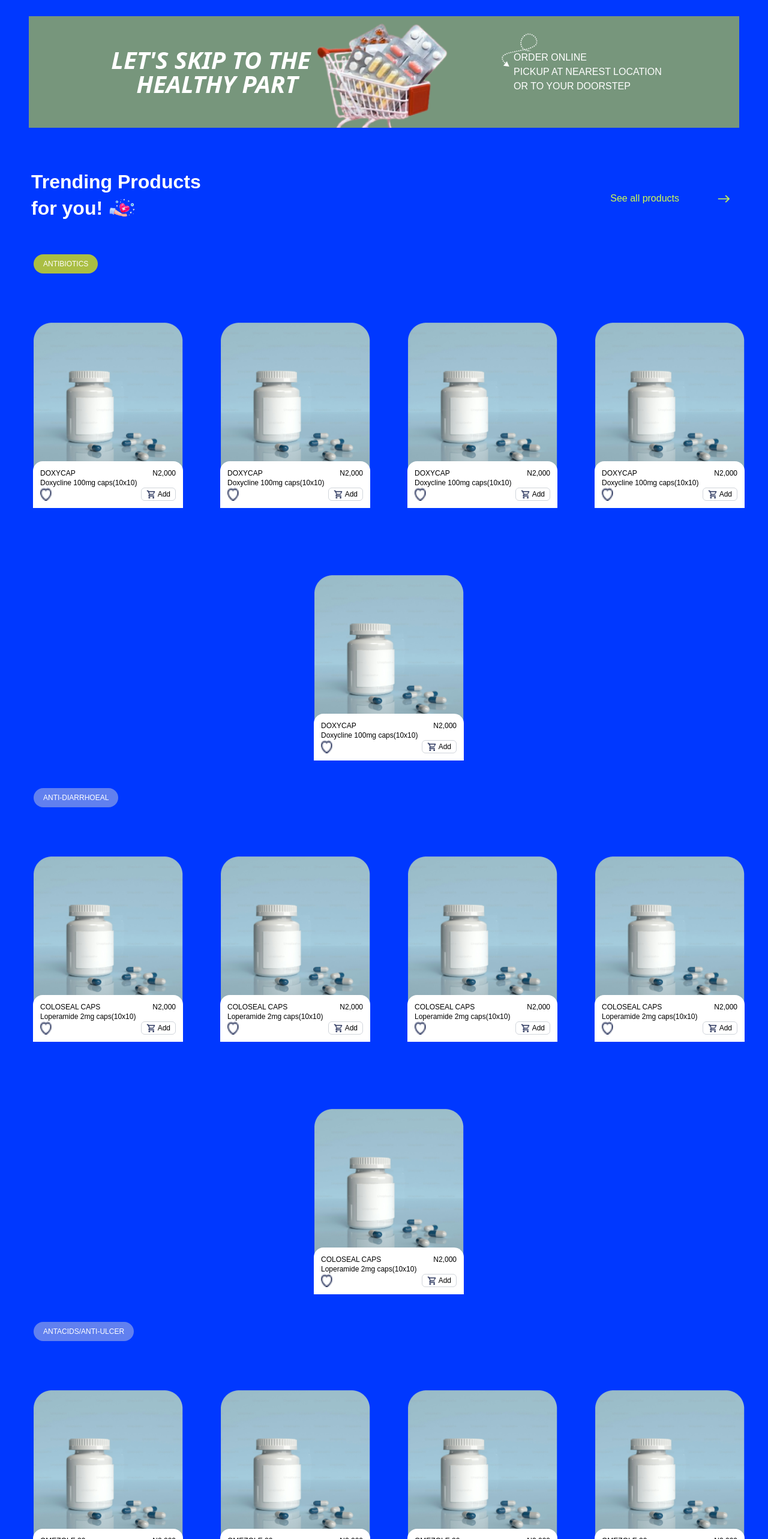
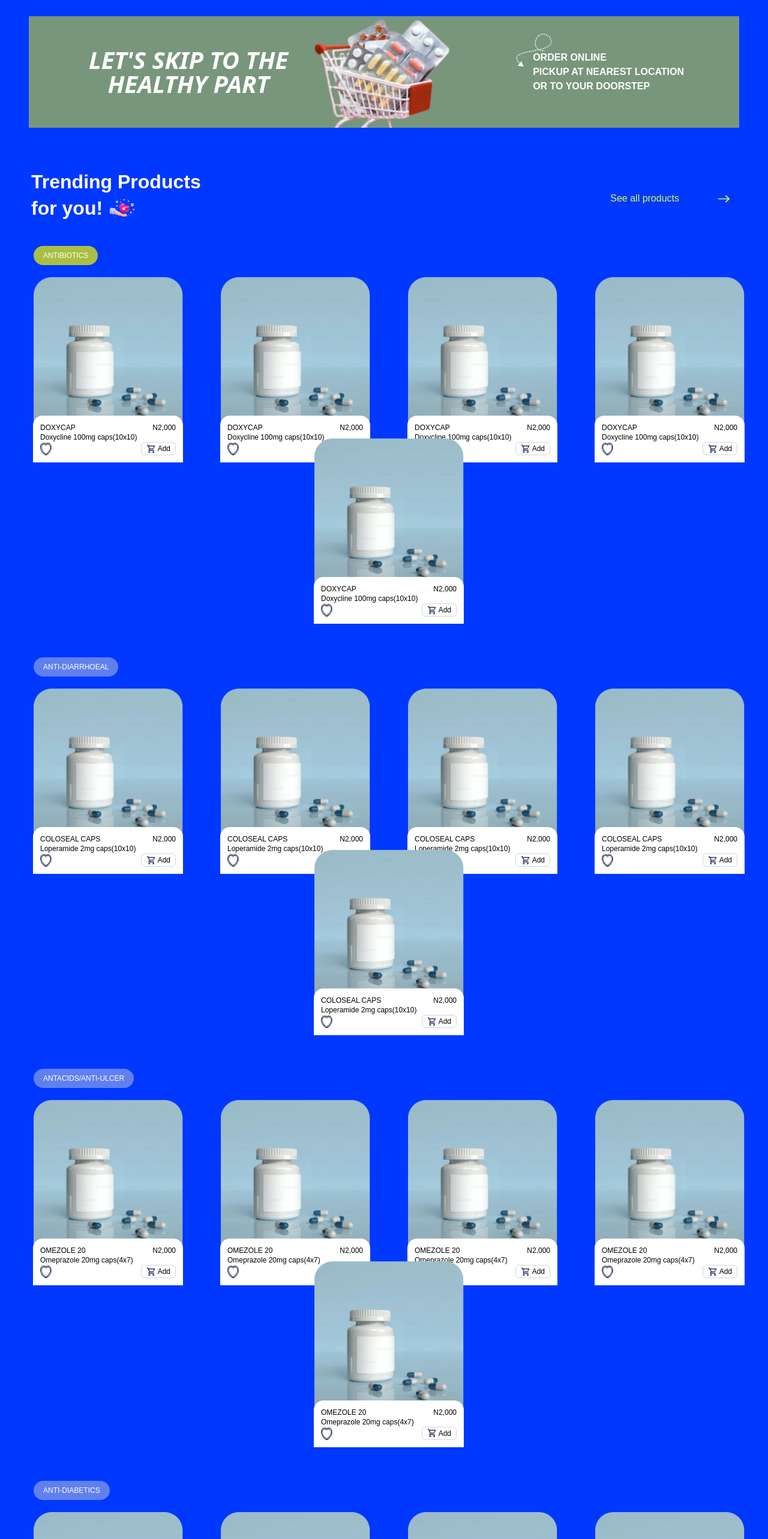
Before and after one commit to KalyptoMed/MedByKalyptoFrontend, a Next.js app: page /productlisting in a window 1280 px wide. Shown: the part 220-2786 px from the top of the page at 60% size. Built offline with nearby package versions, Linux system fonts and the light colour scheme.

Commit message:
update work

```diff
--- a/src/app/productlisting/page.tsx
+++ b/src/app/productlisting/page.tsx
@@ -7,7 +7,7 @@ export default function page() {
       <div className="grid">
         {/* logo */}
         <div className="flex bg-white m-6 pt-4 py-1 rounded-lg">
-          <div className="text-5xl ml-8">
+          <div className="text-5xl ml-6">
             <Image
               src="/assets/images/logo_no bg 1.png"
               alt="logo"
@@ -79,23 +79,22 @@ export default function page() {
             height={30}
           />
           <div className="absolute inset-0 flex flex-row items-center justify-around">
-            <div className="text-white font-sans ml-2 pr-20 align-center flex">
-              <h1 className="text-[40px] leading-[40px] font-semibold italic text-center">
-                LET&apos;S SKIP TO THE
-                <br />
-                &nbsp; HEALTHY PART
-              </h1>
+            <div className="text-white font-sans ml-2 pr-56 align-center flex">
+              <div className="text-[40px] leading-[40px] font-semibold italic text-center">
+                <h1>LET&apos;S SKIP TO THE</h1>
+                <h1>HEALTHY PART</h1>
+              </div>
             </div>
             <div className="absolute bottom-0 left-1/2 transform -translate-x-1/2">
               <Image
                 src="/assets/Images/shopping.png"
                 alt="shopping"
-                width={250}
+                width={260}
                 height={300}
               />
             </div>
             <div className="text-white flex flex-col justify-end items-center relative">
-              <div>
+              <div className="font-semibold">
                 <h4>ORDER ONLINE</h4>
                 <h4>PICKUP AT NEAREST LOCATION</h4>
                 <h4>OR TO YOUR DOORSTEP</h4>
@@ -106,26 +105,8 @@ export default function page() {
                  alt="Vector 5"
                  width={60}
                  height={20}
-                 className="absolute top-0 left-10 transform -translate-x-full -translate-y-1/2"
+                 className="absolute top-0 left-8 transform -translate-x-full -translate-y-1/2"
                />
-
-              {/* <p className="text-[20px] leading-[18px] font-semibold mt-4 relative">
-              <span className="relative">
-               <Image
-                 src="/assets/Images/Vector 5 (1).png"
-                 alt="Vector 5"
-                 width={60}
-                 height={20}
-                 className="absolute top-0 left-0 transform -translate-x-full -translate-y-1/2"
-               />
-                ORDER ONLINE&nbsp;&nbsp;&nbsp; &nbsp; &nbsp; &nbsp; &nbsp;
-                &nbsp; &nbsp; &nbsp; &nbsp; &nbsp; &nbsp; &nbsp; &nbsp; &nbsp;
-                <br /> PICKUP AT NEAREST LOCATION
-                <br />
-                OR TO YOUR DOORSTEP &nbsp; &nbsp; &nbsp; &nbsp; &nbsp;
-                &nbsp;&nbsp;
-              </span>
-              </p> */}
             </div>
           </div>
         </div>
@@ -166,15 +147,15 @@ export default function page() {
       <div className="ml-2 mr-2">
         <div className="ml-2">
         <div className="h-12 w-auto ml-10 flex items-center font-light">
-          <p className="mt-7 text-center text-xs text-[#fff] bg-[#AABE43] px-4 py-2 rounded-full whitespace-nowrap">
+          <p className="text-center text-xs text-[#fff] bg-[#AABE43] px-4 py-2 rounded-full whitespace-nowrap">
             ANTIBIOTICS
           </p>
         </div>
 
-        <div className="flex flex-wrap justify-around ml-2">
+        <div className="flex flex-wrap justify-around ml-2 mt-1">
         {[...Array(5)].map((_, index) => (
-        <div key={index} className="relative my-20">
-        <div className="mt-2 flex flex-col">
+        <div key={index} className="relative my-2">
+        <div className="flex flex-col">
         <Image
                 src="/assets/Images/Drug.png"
                 alt="Drug"
@@ -196,7 +177,7 @@ export default function page() {
                 alt='rate'
                 width={20}
                 height={4}
-                className="font-thin"
+                // className="font-thin"
               />
 
               <button className="flex flex-row items-center border border-gray-300 rounded-md px-2 py-0.5">
@@ -215,17 +196,17 @@ export default function page() {
            </div>
            </div>
 
-           <div className="ml-2">
-           <div className="h-12 w-auto ml-10 flex items-center">
-          <p className="mt-7 text-center text-xs text-[#fff] bg-[#6180EF] px-4 py-2 rounded-full whitespace-nowrap">
+           <div className="ml-2 mt-14">
+           <div className="h-32 w-auto ml-10 flex items-center font-light -mb-10">
+          <p className="text-center text-xs text-[#fff] bg-[#6180EF] px-4 py-2 rounded-full whitespace-nowrap">
             ANTI-DIARRHOEAL
           </p>
         </div>
 
-        <div className="flex flex-wrap justify-around ml-2">
+        <div className="flex flex-wrap justify-around ml-2 mt-1">
         {[...Array(5)].map((_, index) => (
-        <div key={index} className="relative my-20">
-        <div className="mt-2 flex flex-col">
+        <div key={index} className="relative my-2">
+        <div className="flex flex-col">
         <Image
                 src="/assets/Images/Drug.png"
                 alt="Drug"
@@ -235,12 +216,11 @@ export default function page() {
            </div>
            <div className="absolute bg-white bottom-[-56px] w-[250px] p-3 rounded-t-2xl">
             <div className="flex flex-row justify-between">
-            <p className="text-left text-xs">
+            <h5 className="text-left text-xs sm:text-xs w-6/10">
             COLOSEAL CAPS
-            <br />
-            Loperamide 2mg caps(10x10)
-            </p>
-            <p className="text-right text-xs">N2,000</p>
+            <span className="block">Loperamide 2mg caps(10x10)</span>
+            </h5>
+            <p className="text-right text-xs w-4/10">N2,000</p>
            </div>
            <div className="flex flex-row justify-between">
               <Image
@@ -266,17 +246,17 @@ export default function page() {
            </div>
            </div>
 
-           <div className="ml-2">
-           <div className="h-12 w-auto ml-10 flex items-center">
-          <p className="mt-7 text-center text-xs text-[#fff] bg-[#6180EF] px-4 py-2 rounded-full whitespace-nowrap">
+           <div className="ml-2 mt-14">
+           <div className="h-32 w-auto ml-10 flex items-center font-light -mb-10 ">
+          <p className="text-center text-xs text-[#fff] bg-[#6180EF] px-4 py-2 rounded-full whitespace-nowrap">
             ANTACIDS/ANTI-ULCER
           </p>
         </div>
 
-        <div className="flex flex-wrap justify-around ml-2">
+        <div className="flex flex-wrap justify-around ml-2 mt-1">
         {[...Array(5)].map((_, index) => (
-        <div key={index} className="relative my-20">
-        <div className="mt-2 flex flex-col">
+        <div key={index} className="relative my-2">
+        <div className="flex flex-col">
         <Image
                 src="/assets/Images/Drug.png"
                 alt="Drug"
@@ -286,12 +266,11 @@ export default function page() {
            </div>
            <div className="absolute bg-white bottom-[-56px] w-[250px] p-3 rounded-t-2xl">
             <div className="flex flex-row justify-between">
-            <p className="text-left text-xs">
+            <h5 className="text-left text-xs sm:text-xs w-6/10">
             OMEZOLE 20
-            <br />
-            Omeprazole 20mg caps(4x7)
-            </p>
-            <p className="text-right text-xs">N2,000</p>
+            <span className="block">Omeprazole 20mg caps(4x7)</span>
+            </h5>
+            <p className="text-right text-xs w-4/10">N2,000</p>
            </div>
            <div className="flex flex-row justify-between">
               <Image
@@ -317,17 +296,17 @@ export default function page() {
            </div>
            </div>
 
-           <div className="ml-2">
-           <div className="h-12 w-auto ml-10 flex items-center">
-          <p className="mt-7 text-center text-xs text-[#fff] bg-[#6180EF] px-4 py-2 rounded-full whitespace-nowrap">
+           <div className="ml-2 mt-14">
+           <div className="h-32 w-auto ml-10 flex items-center font-light -mb-10">
+          <p className="text-center text-xs text-[#fff] bg-[#6180EF] px-4 py-2 rounded-full whitespace-nowrap">
             ANTI-DIABETICS
           </p>
         </div>
 
-        <div className="flex flex-wrap justify-around ml-2">
+        <div className="flex flex-wrap justify-around ml-2 mt-1">
         {[...Array(5)].map((_, index) => (
-        <div key={index} className="relative my-20">
-        <div className="mt-2 flex flex-col">
+        <div key={index} className="relative my-2">
+        <div className="flex flex-col">
         <Image
                 src="/assets/Images/Drug.png"
                 alt="Drug"
@@ -337,12 +316,11 @@ export default function page() {
            </div>
            <div className="absolute bg-white bottom-[-56px] w-[250px] p-3 rounded-t-2xl">
             <div className="flex flex-row justify-between">
-            <p className="text-left text-xs">
+            <h5 className="text-left text-xs sm:text-xs w-6/10">
             DIABETMIN 500
-            <br />
-            Metformin 500mg taps(5x20)
-            </p>
-            <p className="text-right text-xs">N2,000</p>
+            <span className="block">Metformin 500mg taps(5x20)</span>
+            </h5>
+            <p className="text-right text-xs w-4/10">N2,000</p>
            </div>
            <div className="flex flex-row justify-between">
               <Image
@@ -368,17 +346,17 @@ export default function page() {
            </div>
             </div>
 
-           <div className="ml-2">
-           <div className="h-12 w-auto ml-10 flex items-center">
-          <p className="mt-7 text-center text-xs text-[#fff] bg-[#6180EF] px-4 py-2 rounded-full whitespace-nowrap">
+           <div className="ml-2 mt-14">
+           <div className="h-32 w-auto ml-10 flex items-center font-light -mb-10">
+          <p className="text-center text-xs text-[#fff] bg-[#6180EF] px-4 py-2 rounded-full whitespace-nowrap">
             NON-STEROIDAL ANTI-INFLAMATORIES
           </p>
         </div>
 
-        <div className="flex flex-wrap justify-around ml-2">
+        <div className="flex flex-wrap justify-around ml-2 mt-1">
         {[...Array(5)].map((_, index) => (
-        <div key={index} className="relative my-20">
-        <div className="mt-2 flex flex-col">
+        <div key={index} className="relative my-2">
+        <div className="flex flex-col">
         <Image
                 src="/assets/Images/Drug.png"
                 alt="Drug"
@@ -388,14 +366,12 @@ export default function page() {
            </div>
            <div className="absolute bg-white bottom-[-56px] w-[250px] p-3 rounded-t-2xl">
             <div className="flex flex-row justify-between">
-            <p className="text-left text-xs">
+            <h5 className="text-left text-xs sm:text-xs w-6/10">
             CLOFENAC SR
-            <br />
-            Diclofenac Sodium 100mg tap
-            <br />
-            10x10
-            </p>
-            <p className="text-right text-xs">N2,000</p>
+            <span className="block">Diclofenac Sodium 100mg tap</span>
+            <span className="block">(10x10)</span>
+            </h5>
+            <p className="text-right text-xs w-4/10">N2,000</p>
            </div>
            <div className="flex flex-row justify-between">
               <Image
@@ -421,17 +397,17 @@ export default function page() {
            </div>
            </div>
 
-           <div className="ml-2">
-           <div className="h-12 w-auto ml-10 flex items-center">
-          <p className="mt-7 text-center text-xs text-[#fff] bg-[#6180EF] px-4 py-2 rounded-full whitespace-nowrap">
+           <div className="ml-2 mt-14">
+           <div className="h-32 w-auto ml-10 flex items-center font-light -mb-10">
+          <p className="text-center text-xs text-[#fff] bg-[#6180EF] px-4 py-2 rounded-full whitespace-nowrap">
             ANTI-MALARIA
           </p>
         </div>
 
-        <div className="flex flex-wrap justify-around ml-2">
+        <div className="flex flex-wrap justify-around ml-2 mt-1">
         {[...Array(5)].map((_, index) => (
-        <div key={index} className="relative my-20">
-        <div className="mt-2 flex flex-col">
+        <div key={index} className="relative my-2">
+        <div className="flex flex-col">
         <Image
                 src="/assets/Images/Drug.png"
                 alt="Drug"
@@ -441,14 +417,12 @@ export default function page() {
            </div>
            <div className="absolute bg-white bottom-[-56px] w-[250px] p-3 rounded-t-2xl">
             <div className="flex flex-row justify-between">
-            <p className="text-left text-xs">
+            <h5 className="text-left text-xs sm:text-xs w-6/10">
             LUTER 80/480
-            <br />
-            Artemether 80mg + Lumefantrine
-            <br />
-            480mg(1x6)
-            </p>
-            <p className="text-right text-xs">N2,000</p>
+            <span className="block">Artemether 80mg + Lumefantrine </span>
+            <span className="block">480mg(1x6)</span>
+            </h5>
+            <p className="text-right text-xs w-4/10">N2,000</p>
            </div>
            <div className="flex flex-row justify-between">
               <Image
@@ -474,17 +448,17 @@ export default function page() {
            </div>
             </div>
 
-           <div className="ml-2">
-           <div className="h-12 w-auto ml-10 flex items-center">
-          <p className="mt-7 text-center text-xs text-[#fff] bg-[#6180EF] px-4 py-2 rounded-full whitespace-nowrap">
+           <div className="ml-2 mt-14">
+           <div className="h-32 w-auto ml-10 flex items-center font-light -mb-10">
+          <p className="text-center text-xs text-[#fff] bg-[#6180EF] px-4 py-2 rounded-full whitespace-nowrap">
             VITAMINS/HEALTH SUPPLEMENTS
           </p>
         </div>
 
-        <div className="flex flex-wrap justify-around ml-2">
+        <div className="flex flex-wrap justify-around ml-2 mt-1">
         {[...Array(5)].map((_, index) => (
-        <div key={index} className="relative my-20">
-        <div className="mt-2 flex flex-col">
+        <div key={index} className="relative my-2">
+        <div className="flex flex-col">
         <Image
                 src="/assets/Images/Drug.png"
                 alt="Drug"
@@ -494,14 +468,12 @@ export default function page() {
            </div>
            <div className="absolute bg-white bottom-[-56px] w-[250px] p-3 rounded-t-2xl">
             <div className="flex flex-row justify-between">
-            <p className="text-left text-xs">
+            <h5 className="text-left text-xs sm:text-xs w-6/10">
             BETATONE
-            <br />
-            Potent Multivitamin, minerals soft
-            <br />
-            gel caps 30&apos;s
-            </p>
-            <p className="text-right text-xs">N2,000</p>
+            <span className="block">Potent Multivitamin, minerals soft</span>
+            <span className="block">gel caps 30&apos;s</span>
+            </h5>
+            <p className="text-right text-xs w-4/10">N2,000</p>
            </div>
            <div className="flex flex-row justify-between">
               <Image
@@ -527,72 +499,61 @@ export default function page() {
            </div>
             </div>
 
-
-
-
-
-      <div className="mt-4 w-64 h-12 flex items-center justify-center">
-          <h6 className="mt-20 text-center text-xs text-[#fff] bg-[#6180EF] px-4 rounded-full">
-          ANTACIDS/ANTI-ULCER
-          </h6>
-        </div>
-
-
       </div>
 
       {/* Footer */}
-      <div className="flex flex-row justify-around text-white">
-        <div className="ml-2">
-        <div className="flex flex-col mt-40">
-          <h2 className="font-extrabold text-white m-3">
+      <div className=" ml-6 mt-14 flex flex-row justify-between text-white">
+        <div className="ml-5 mt-10">
+        <div className="flex flex-col mt-36">
+          <h2 className="font-extrabold mb-2 text-[24px] leading-[32px]">
             Contact Us
           </h2>
-        <p className="flex flex-row text-white m-2 p-1">
+        <p className="flex flex-row text-white mb-1">
           <Image
             src="/assets/Images/phone.png"
             alt="phone"
-            width={10}
+            width={20}
             height={10}
           />
-            +2348144440000
+          <span className="ml-2">+2348144440000</span>
         </p>
-        <p className="flex flex-row text-white m-2 p-1">
+        <p className="flex flex-row text-white mt-1 p-1">
         <Image
           src="/assets/Images/email.png"
           alt="email"
-          width={15}
+          width={25}
           height={15}
         />
-         Medicartbykalypto@Gmail.Com
+        <span className="ml-2">Medicartbykalypto@Gmail.Com</span>
         </p>
-        <div className="flex flex-row bg-white rounded-full items-center justify-center px-2 m-2 w-28">
-          <Image src="/assets/Images/WhatsApp.png" alt="WhatsApp" width={20} height={20} />
-          <Image src="/assets/Images/Instagram.png" alt="Instagram" width={20} height={20} />
-          <Image src="/assets/Images/FB.png" alt="FB" width={20} height={20} />
-          <Image src="/assets/Images/X.png" alt="X" width={20} height={20} />
+        <div className="flex flex-row bg-white rounded-full items-center justify-center px-3 mt-2 w-28">
+          <Image src="/assets/Images/WhatsApp.png" alt="WhatsApp" width={25} height={20} />
+          <Image src="/assets/Images/Instagram.png" alt="Instagram" width={25} height={20} />
+          <Image src="/assets/Images/FB.png" alt="FB" width={25} height={20} />
+          <Image src="/assets/Images/X.png" alt="X" width={25} height={20} />
         </div>
         </div>
         </div>
 
-        <div className="flex flex-col mt-36">
-          <h2 className="font-extrabold m-3">
+        <div className="flex flex-col mt-40">
+          <h2 className="font-extrabold mb-2 text-[24px] leading-[32px]">
             Navigation
           </h2>
-          <p className="flex flex-col items-center">
+          <p className="flex flex-col items-center font-medium">
             Solution
           </p>
-          <p className="flex flex-col items-center">
+          <p className="flex flex-col items-center font-medium">
             Products </p>
-          <p className="flex flex-col items-center">
+          <p className="flex flex-col items-center font-medium">
             Resources </p>
-          <p className="flex flex-col items-center">
+          <p className="flex flex-col items-center font-medium">
             Pricing </p>
-          <p className="flex flex-col items-center">
+          <p className="flex flex-col items-center font-medium">
             More </p>
         </div>
 
-      <div className="flex flex-col items-center">
-        <div className="mt-28 bg-white rounded-lg flex items-center justify-center p-2 w-36 h-24">
+      <div className="flex flex-col items-center mr-8">
+        <div className="mt-32 bg-white rounded-lg flex items-center justify-center p-2 w-36 h-24">
         <Image
           src="/assets/Images/logo_no bg 1.png"
           alt="logo"
@@ -601,7 +562,7 @@ export default function page() {
         />
         </div>
         <div className="mt-4 w-full max-w-md">
-          <h2 className="mt-6 font-bold">
+          <h2 className="mt-6 font-bold m-5 text-[20px] leading-[30px]">
             Sign Up For New Products
           </h2>
           </div>
```
